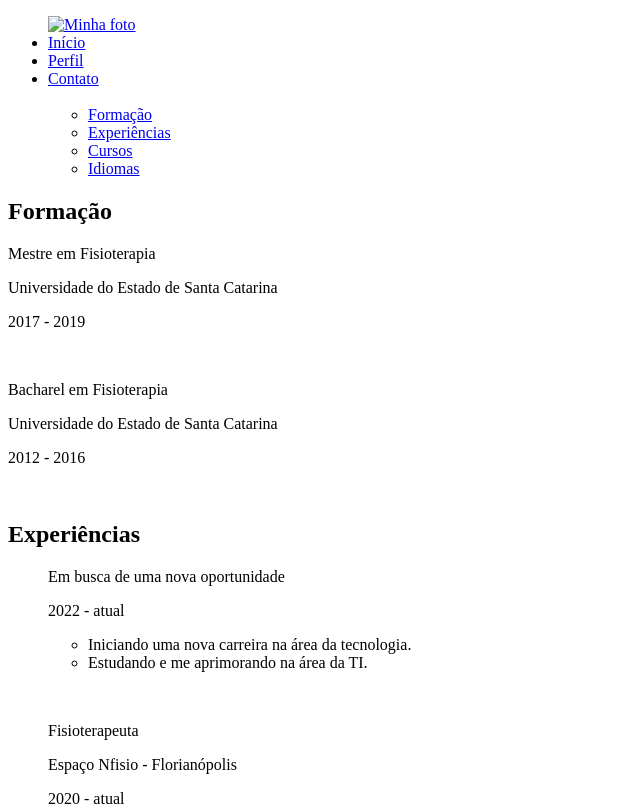
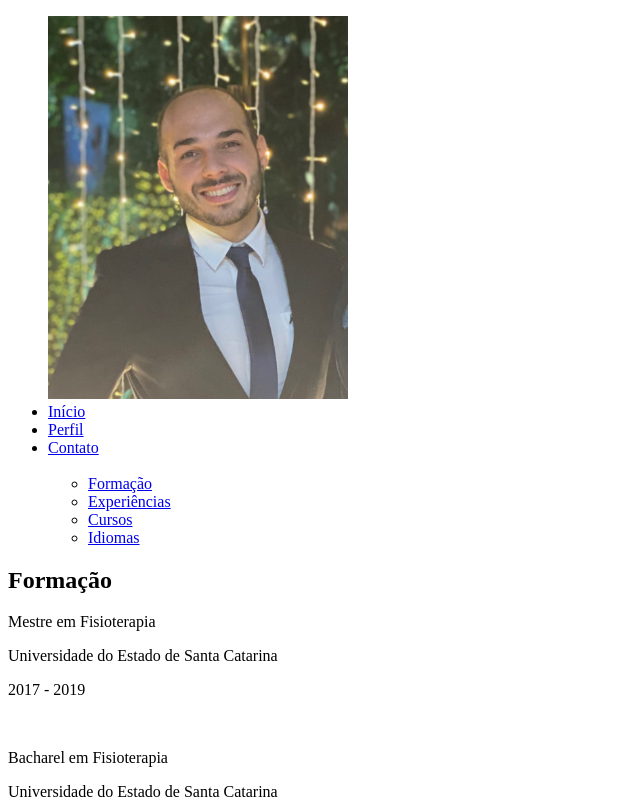
Before and after one commit to DiegoPrudencio/First-site, a plain HTML site: page index.html in a window 1280 px wide. Shown: the top 811 px of the page, without its empty margins (0-640 px from the left). Drawn offline with Linux system fonts and the light colour scheme; files whose address does not match are found by name.

Commit message:
Correção do índex.html

```diff
--- a/index.html
+++ b/index.html
@@ -11,12 +11,12 @@
             <nav>
                 <ul>
                     <a href="http://www.linkedin.com/in/diego-prudencio">
-                    <img src="Currículo/images/Diego Prudêncio.jpeg" alt="Minha foto" title="LinkedIn" width="300" height="">
+                    <img src="images/Diego Prudêncio.jpeg" alt="Minha foto" title="LinkedIn" width="300" height="">
                     </a><br>
                     <b></b>
-                    <li><a href="Currículo/index.html" id="idLinkInício" class="link">Início</a> </li>
-                    <li><a href="Currículo/pages/perfil.html" id="idLinkPerfil" class="link">Perfil</a> </li>
-                    <li><a href="Currículo/pages/contato.html" id="idLinkContato" class="link">Contato</a> </li>
+                    <li><a href="index.html" id="idLinkInício" class="link">Início</a> </li>
+                    <li><a href="pages/perfil.html" id="idLinkPerfil" class="link">Perfil</a> </li>
+                    <li><a href="pages/contato.html" id="idLinkContato" class="link">Contato</a> </li>
                 <br>
                     <ul>
                         <li><a href="#formacao" id="idLinkFormacao" class="link">Formação</a> </li>
```
